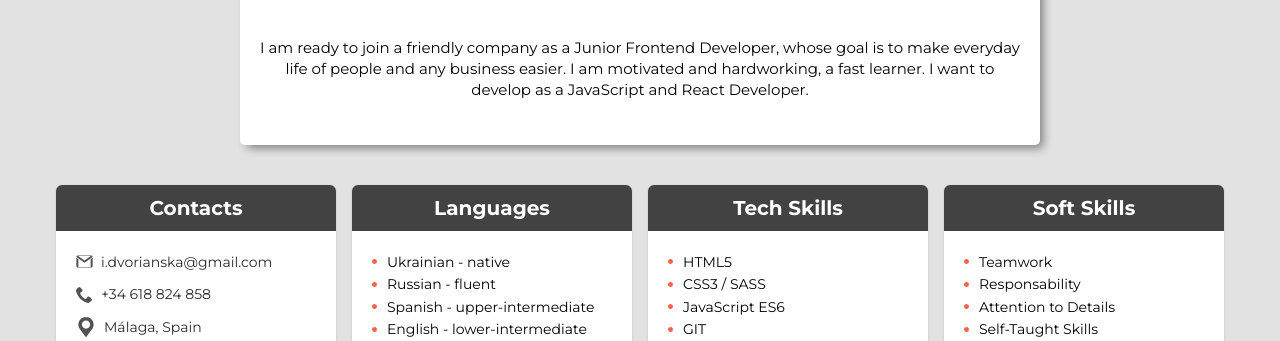
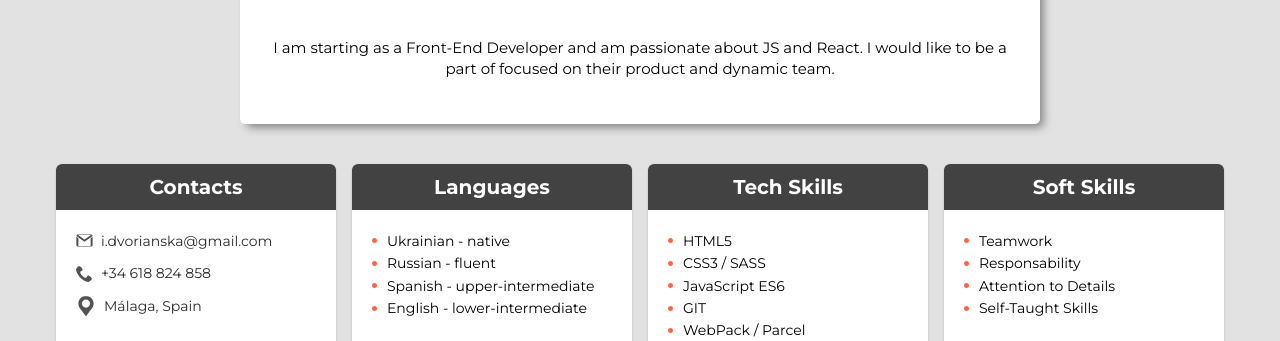
Before and after one commit to I-Dvorianska/CV, a website built with Parcel: page src/index.html in a window 1280 px wide. Shown: the part 459-800 px from the top of the page. Built offline with nearby package versions, Linux system fonts and the light colour scheme.

Commit message:
corrected about me text

```diff
--- a/src/partials/header.html
+++ b/src/partials/header.html
@@ -71,9 +71,8 @@
       </div>
 
       <p class="about-me">
-        I am ready to join a friendly company as a Junior Frontend Developer, whose goal is to make
-        everyday life of people and any business easier. I am motivated and hardworking, a fast
-        learner. I want to develop as a JavaScript and React Developer.
+      I am starting as a Front-End Developer and am passionate about JS and React. I would like to be a part of focused on
+      their product and dynamic team.
       </p>
     </div>
   </div>
```
Also changed, not shown: src/images/default-img.png (deleted).
